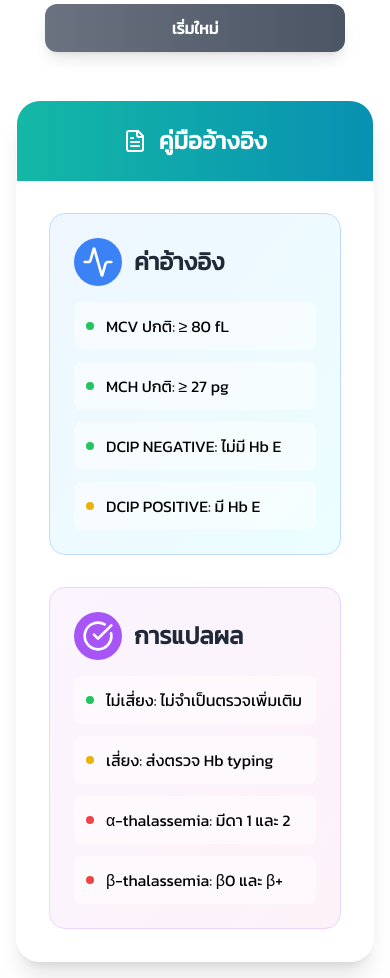
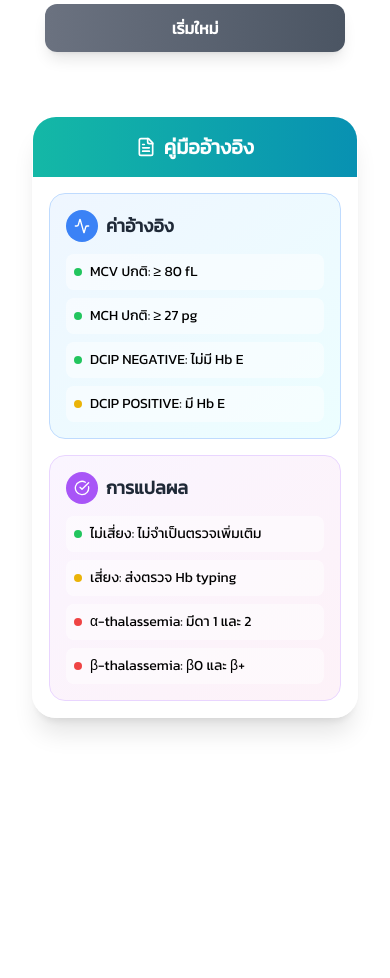
Before and after one commit to Bunlung777/Web-Hp, a React (Create React App) app: page / in a window 390 px wide. Shown: the part 1240-2218 px from the top of the page. After the commit the page ends 1990 px from the top, so only its background shows below. Built offline with nearby package versions, Linux system fonts and the light colour scheme.

Commit message:
4 commit

```diff
--- a/src/App.js
+++ b/src/App.js
@@ -160,7 +160,7 @@ const [showNextForm, setShowNextForm] = useState(false);
           <div className="bg-gradient-to-r from-green-500 to-emerald-600 p-4 sm:p-6">
             <h2 className="text-lg sm:text-xl lg:text-2xl font-bold text-white flex items-center">
               <div className="w-6 h-6 sm:w-8 sm:h-8 bg-white/20 rounded-full flex items-center justify-center mr-2 sm:mr-3">
-                <span className="text-white font-bold text-sm sm:text-base">1</span>
+                <span className="text-white font-bold text-sm sm:text-2xl">1</span>
               </div>
               ผลเลือดหญิงตั้งครรภ์
             </h2>
@@ -312,9 +312,9 @@ const [showNextForm, setShowNextForm] = useState(false);
           <div className="bg-gradient-to-r from-green-500 to-emerald-600 p-4 sm:p-6">
             <h2 className="text-lg sm:text-xl lg:text-2xl font-bold text-white flex items-center">
               <div className="w-6 h-6 sm:w-8 sm:h-8 bg-white/20 rounded-full flex items-center justify-center mr-2 sm:mr-3">
-                <span className="text-white font-bold text-sm sm:text-base">1</span>
+                <span className="text-white font-bold text-sm sm:text-2xl">2</span>
               </div>
-              ผลเลือดหญิงตั้งครรภ์
+               ผลเลือดสามี
             </h2>
           </div>
 
@@ -381,34 +381,34 @@ const [showNextForm, setShowNextForm] = useState(false);
           </div>
         </div>
 
-        {/* Step 1 Result */}
+        {/* Step 2 Result */}
         <div className="bg-white/80 backdrop-blur-sm rounded-2xl sm:rounded-3xl shadow-xl border border-white/20 overflow-hidden">
           <div className="bg-gradient-to-r from-emerald-500 to-teal-600 p-4 sm:p-6">
             <h2 className="text-lg sm:text-xl lg:text-2xl font-bold text-white flex items-center">
               <FileText className="w-5 h-5 sm:w-6 sm:h-6 mr-2 sm:mr-3" />
-              ผลการวิเคราะห์หญิงตั้งครรภ์
+              ผลการวิเคราะห์สุดท้าย
             </h2>
           </div>
 
           <div className="p-4 sm:p-6 lg:p-8">
-            {step1Result ? (
+            {step2Result ? (
               <div className={`p-4 sm:p-6 rounded-xl sm:rounded-2xl transition-all duration-500 ${
-                step1Result.type === 'normal'
+                step2Result.type === 'normal'
                   ? 'bg-gradient-to-r from-green-50 to-emerald-50 border-2 border-green-200'
                   : 'bg-gradient-to-r from-yellow-50 to-orange-50 border-2 border-yellow-200'
               }`}>
                 {/* Result Header */}
                 <div className="flex items-start sm:items-center mb-4 gap-3 sm:gap-4">
                   <div className={`w-8 h-8 sm:w-10 sm:h-10 lg:w-12 lg:h-12 rounded-full flex items-center justify-center flex-shrink-0 ${
-                    step1Result.type === 'normal' ? 'bg-green-500' : 'bg-yellow-500'
+                    step2Result.type === 'normal' ? 'bg-green-500' : 'bg-yellow-500'
                   }`}>
-                    {step1Result.type === 'normal' ?
+                    {step2Result.type === 'normal' ?
                       <CheckCircle className="w-4 h-4 sm:w-5 sm:h-5 lg:w-6 lg:h-6 text-white" /> :
                       <AlertCircle className="w-4 h-4 sm:w-5 sm:h-5 lg:w-6 lg:h-6 text-white" />
                     }
                   </div>
                   <h3 className="font-bold text-base sm:text-lg lg:text-xl text-gray-800 leading-tight">
-                    {step1Result.title}
+                    {step2Result.title}
                   </h3>
                 </div>
 
@@ -416,9 +416,9 @@ const [showNextForm, setShowNextForm] = useState(false);
                 <div className="mb-4">
                   <p className="font-semibold text-base sm:text-lg text-gray-800 mb-2">แนวคิด:</p>
                   <div className="space-y-2">
-                    {step1Result.details.map((detail, index) => (
+                    {step2Result.details.map((detail, index) => (
                       <div key={index} className={`text-sm sm:text-base text-gray-700 pl-3 sm:pl-4 border-l-4 p-2 sm:p-3 rounded-lg ${
-                        step1Result.type === 'normal'
+                        step2Result.type === 'normal'
                           ? 'border-green-300 bg-white'
                           : 'border-yellow-300 bg-white'
                       }`}>
@@ -432,11 +432,11 @@ const [showNextForm, setShowNextForm] = useState(false);
                 <div>
                   <p className="font-semibold text-base sm:text-lg text-gray-800 mb-2">คำแนะนำ:</p>
                   <div className={`text-sm sm:text-base text-gray-700 pl-3 sm:pl-4 border-l-4 p-2 sm:p-3 rounded-lg ${
-                    step1Result.type === 'normal'
+                    step2Result.type === 'normal'
                       ? 'border-green-300 bg-white'
                       : 'border-yellow-300 bg-white'
                   }`}>
-                    {step1Result.advice}
+                    {step2Result.advice}
                   </div>
                 </div>
               </div>
@@ -477,70 +477,73 @@ const [showNextForm, setShowNextForm] = useState(false);
   </div>
 
         {/* Reference Guide */}
-        <div className="flex items-center justify-center">
-        <div className="bg-white/80 backdrop-blur-sm rounded-3xl shadow-xl border border-white/20 overflow-hidden w-[1000px]">
-          <div className="bg-gradient-to-r from-teal-500 to-cyan-600 p-6">
-            <h2 className="text-2xl font-bold text-white text-center flex items-center justify-center">
-              <FileText className="w-6 h-6 mr-3" />
+ <div className="flex items-center justify-center p-4">
+      <div className="bg-white/80 backdrop-blur-sm rounded-3xl shadow-xl border border-white/20 overflow-hidden w-full max-w-6xl">
+        <div className="bg-gradient-to-r from-teal-500 to-cyan-600 p-4 sm:p-6">
+          <h2 className="text-xl sm:text-2xl font-bold text-white text-center flex items-center justify-center">
+            <FileText className="w-5 h-5 sm:w-6 sm:h-6 mr-2 sm:mr-3" />
             คู่มืออ้างอิง
           </h2>
         </div>
+        <div className="p-4 sm:p-6 lg:p-8">
+          <div className="grid grid-cols-1 lg:grid-cols-2 gap-4 sm:gap-6 lg:gap-8">
 
-          <div className="p-8">
-            <div className="grid grid-cols-1 md:grid-cols-2 gap-8">
-              <div className="bg-gradient-to-br from-blue-50 to-cyan-50 p-6 rounded-2xl border border-blue-200">
-                <h3 className="font-bold text-2xl mb-4 text-gray-800 flex items-center">
-                  <div className="w-12 h-12 bg-blue-500 rounded-full flex items-center justify-center mr-3">
-                    <Activity className="w-8 h-8 text-white" />
+            {/* ค่าอ้างอิง Section */}
+            <div className="bg-gradient-to-br from-blue-50 to-cyan-50 p-4 sm:p-6 rounded-2xl border border-blue-200">
+              <h3 className="font-bold text-lg sm:text-xl lg:text-2xl mb-3 sm:mb-4 text-gray-800 flex items-center">
+                <div className="w-8 h-8 sm:w-10 sm:h-10 lg:w-12 lg:h-12 bg-blue-500 rounded-full flex items-center justify-center mr-2 sm:mr-3">
+                  <Activity className="w-4 h-4 sm:w-6 sm:h-6 lg:w-8 lg:h-8 text-white" />
                 </div>
                 ค่าอ้างอิง
               </h3>
-                <div className="space-y-3 text-[16px]">
-                  <div className="flex items-center p-3 bg-white/50 rounded-lg">
-                    <span className="w-2 h-2 bg-green-500 rounded-full mr-3"></span>
-                    <span>MCV ปกติ: ≥ 80 fL</span>
+              <div className="space-y-2 sm:space-y-3 text-sm sm:text-base">
+                <div className="flex items-center p-2 sm:p-3 bg-white/50 rounded-lg">
+                  <span className="w-2 h-2 bg-green-500 rounded-full mr-2 sm:mr-3 flex-shrink-0"></span>
+                  <span className="break-words">MCV ปกติ: ≥ 80 fL</span>
                 </div>
-                  <div className="flex items-center p-3 bg-white/50 rounded-lg">
-                    <span className="w-2 h-2 bg-green-500 rounded-full mr-3"></span>
-                    <span>MCH ปกติ: ≥ 27 pg</span>
+                <div className="flex items-center p-2 sm:p-3 bg-white/50 rounded-lg">
+                  <span className="w-2 h-2 bg-green-500 rounded-full mr-2 sm:mr-3 flex-shrink-0"></span>
+                  <span className="break-words">MCH ปกติ: ≥ 27 pg</span>
                 </div>
-                  <div className="flex items-center p-3 bg-white/50 rounded-lg">
-                    <span className="w-2 h-2 bg-green-500 rounded-full mr-3"></span>
-                    <span>DCIP NEGATIVE: ไม่มี Hb E</span>
+                <div className="flex items-center p-2 sm:p-3 bg-white/50 rounded-lg">
+                  <span className="w-2 h-2 bg-green-500 rounded-full mr-2 sm:mr-3 flex-shrink-0"></span>
+                  <span className="break-words">DCIP NEGATIVE: ไม่มี Hb E</span>
                 </div>
-                  <div className="flex items-center p-3 bg-white/50 rounded-lg">
-                    <span className="w-2 h-2 bg-yellow-500 rounded-full mr-3"></span>
-                    <span>DCIP POSITIVE: มี Hb E</span>
+                <div className="flex items-center p-2 sm:p-3 bg-white/50 rounded-lg">
+                  <span className="w-2 h-2 bg-yellow-500 rounded-full mr-2 sm:mr-3 flex-shrink-0"></span>
+                  <span className="break-words">DCIP POSITIVE: มี Hb E</span>
                 </div>
               </div>
             </div>
 
-              <div className="bg-gradient-to-br from-purple-50 to-pink-50 p-6 rounded-2xl border border-purple-200">
-                <h3 className="font-bold text-2xl mb-4 text-gray-800 flex items-center">
-                  <div className="w-12 h-12 bg-purple-500 rounded-full flex items-center justify-center mr-3">
-                    <CheckCircle className="w-8 h-8 text-white" />
+            {/* การแปลผล Section */}
+            <div className="bg-gradient-to-br from-purple-50 to-pink-50 p-4 sm:p-6 rounded-2xl border border-purple-200">
+              <h3 className="font-bold text-lg sm:text-xl lg:text-2xl mb-3 sm:mb-4 text-gray-800 flex items-center">
+                <div className="w-8 h-8 sm:w-10 sm:h-10 lg:w-12 lg:h-12 bg-purple-500 rounded-full flex items-center justify-center mr-2 sm:mr-3">
+                  <CheckCircle className="w-4 h-4 sm:w-6 sm:h-6 lg:w-8 lg:h-8 text-white" />
                 </div>
                 การแปลผล
               </h3>
-                <div className="space-y-3 text-[16px]">
-                  <div className="flex items-center p-3 bg-white/50 rounded-lg">
-                    <span className="w-2 h-2 bg-green-500 rounded-full mr-3"></span>
-                    <span>ไม่เสี่ยง: ไม่จำเป็นตรวจเพิ่มเติม</span>
+              <div className="space-y-2 sm:space-y-3 text-sm sm:text-base">
+                <div className="flex items-center p-2 sm:p-3 bg-white/50 rounded-lg">
+                  <span className="w-2 h-2 bg-green-500 rounded-full mr-2 sm:mr-3 flex-shrink-0"></span>
+                  <span className="break-words">ไม่เสี่ยง: ไม่จำเป็นตรวจเพิ่มเติม</span>
                 </div>
-                  <div className="flex items-center p-3 bg-white/50 rounded-lg">
-                    <span className="w-2 h-2 bg-yellow-500 rounded-full mr-3"></span>
-                    <span>เสี่ยง: ส่งตรวจ Hb typing</span>
+                <div className="flex items-center p-2 sm:p-3 bg-white/50 rounded-lg">
+                  <span className="w-2 h-2 bg-yellow-500 rounded-full mr-2 sm:mr-3 flex-shrink-0"></span>
+                  <span className="break-words">เสี่ยง: ส่งตรวจ Hb typing</span>
                 </div>
-                  <div className="flex items-center p-3 bg-white/50 rounded-lg">
-                    <span className="w-2 h-2 bg-red-500 rounded-full mr-3"></span>
-                    <span>α-thalassemia: มีดา 1 และ 2</span>
+                <div className="flex items-center p-2 sm:p-3 bg-white/50 rounded-lg">
+                  <span className="w-2 h-2 bg-red-500 rounded-full mr-2 sm:mr-3 flex-shrink-0"></span>
+                  <span className="break-words">α-thalassemia: มีดา 1 และ 2</span>
                 </div>
-                  <div className="flex items-center p-3 bg-white/50 rounded-lg">
-                    <span className="w-2 h-2 bg-red-500 rounded-full mr-3"></span>
-                    <span>β-thalassemia: β0 และ β+</span>
+                <div className="flex items-center p-2 sm:p-3 bg-white/50 rounded-lg">
+                  <span className="w-2 h-2 bg-red-500 rounded-full mr-2 sm:mr-3 flex-shrink-0"></span>
+                  <span className="break-words">β-thalassemia: β0 และ β+</span>
                 </div>
               </div>
             </div>
+
           </div>
         </div>
       </div>
```
Lines whose indentation alone changed are shown as unchanged.
